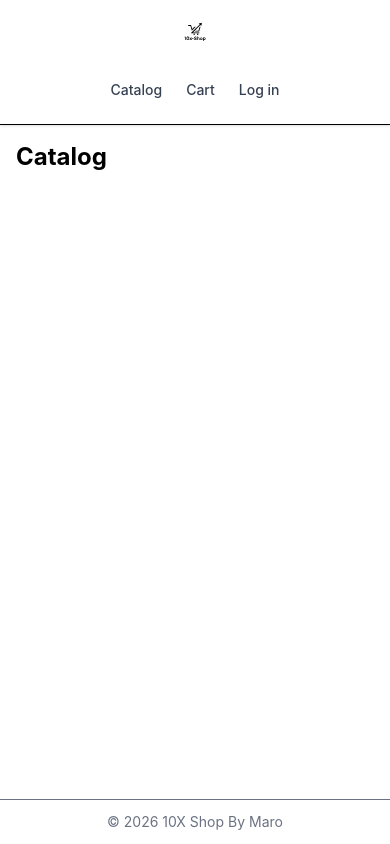
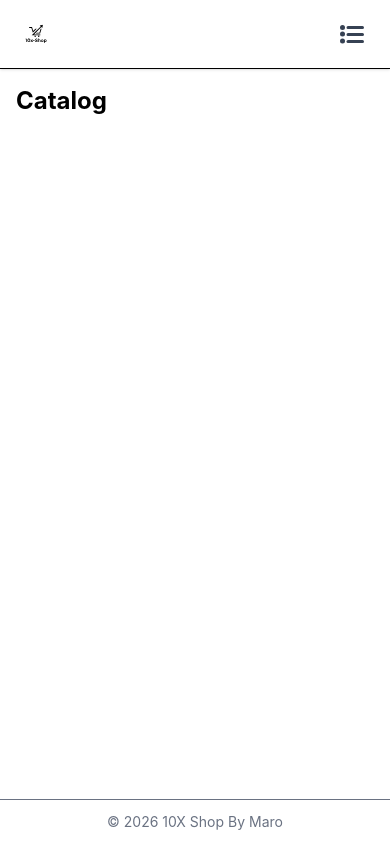
Before and after one commit to mariami1natchkebia/10x-Shop-Mariamo-Natchkebia, a React (Vite) app: page / in a window 390 px wide. Built offline with nearby package versions, Linux system fonts and the light colour scheme; the HTML template or start-up script is replaced by a standard one.

Commit message:
feat: add responsive design for menu

```diff
--- a/src/components/layout/Header.tsx
+++ b/src/components/layout/Header.tsx
@@ -1,13 +1,16 @@
+import { useState } from 'react'
 import { Link } from 'react-router-dom'
 import logo from '../../assets/10x-shop-logo.svg'
 
 function Header() {
+  const [isOpen, setIsOpen] = useState(false)
+
   const linkClass =
     'flex min-h-[44px] items-center px-2 transition-colors hover:text-black focus-visible:outline-2 focus-visible:outline-offset-2 focus-visible:outline-blue-600'
 
   return (
-    <header className="border-b bg-white px-4 py-3 shadow-sm sm:px-6">
-      <nav className="flex flex-col items-center justify-between gap-4 sm:flex-row">
+    <header className="relative border-b bg-white px-4 py-3 shadow-sm sm:px-6">
+      <nav className="flex items-center justify-between">
         <Link to="/" className="flex items-center">
           <img
             src={logo}
@@ -18,12 +21,41 @@ function Header() {
           />
         </Link>
 
-        <div className="flex items-center gap-2 text-sm font-medium text-gray-700 sm:gap-4 sm:text-base">
+        <div className="hidden items-center gap-2 text-sm font-medium text-gray-700 sm:flex sm:gap-4 sm:text-base">
           <Link to="/" className={linkClass}>Catalog</Link>
           <Link to="/cart" className={linkClass}>Cart</Link>
           <Link to="/login" className={linkClass}>Log in</Link>
         </div>
+
+        <button
+          onClick={() => setIsOpen(!isOpen)}
+          className="flex min-h-[44px] min-w-[44px] items-center justify-center p-2 text-gray-700 sm:hidden focus-visible:outline-2 focus-visible:outline-offset-2 focus-visible:outline-blue-600"
+          aria-label="Toggle menu"
+        >
+          {isOpen ? (
+            <svg className="h-6 w-6" fill="none" stroke="currentColor" viewBox="0 0 24 24">
+              <path strokeLinecap="round" strokeLinejoin="round" strokeWidth={2} d="M6 18L18 6M6 6l12 12" />
+            </svg>
+          ) : (
+            <svg xmlns="http://www.w3.org/2000/svg" id="Bold" viewBox="0 0 24 24" className="h-6 w-6 fill-current">
+              <path d="M8,7H22.5a1.5,1.5,0,0,0,0-3H8A1.5,1.5,0,0,0,8,7Z"/>
+              <path d="M22.5,11H8a1.5,1.5,0,0,0,0,3H22.5a1.5,1.5,0,0,0,0-3Z"/>
+              <path d="M22.5,18H8a1.5,1.5,0,0,0,0,3H22.5a1.5,1.5,0,0,0,0-3Z"/>
+              <circle cx="2.5" cy="5.5" r="2.5"/>
+              <circle cx="2.5" cy="12" r="2.5"/>
+              <circle cx="2.5" cy="19" r="2.5"/>
+            </svg>
+          )}
+        </button>
       </nav>
+
+      {isOpen && (
+        <div className="absolute left-0 top-full z-50 flex w-full flex-col border-b bg-white px-6 py-4 shadow-md sm:hidden">
+          <Link to="/" onClick={() => setIsOpen(false)} className={linkClass}>Catalog</Link>
+          <Link to="/cart" onClick={() => setIsOpen(false)} className={linkClass}>Cart</Link>
+          <Link to="/login" onClick={() => setIsOpen(false)} className={linkClass}>Log in</Link>
+        </div>
+      )}
     </header>
   )
 }
```
Also changed, not shown: src/assets/list.svg (added).
